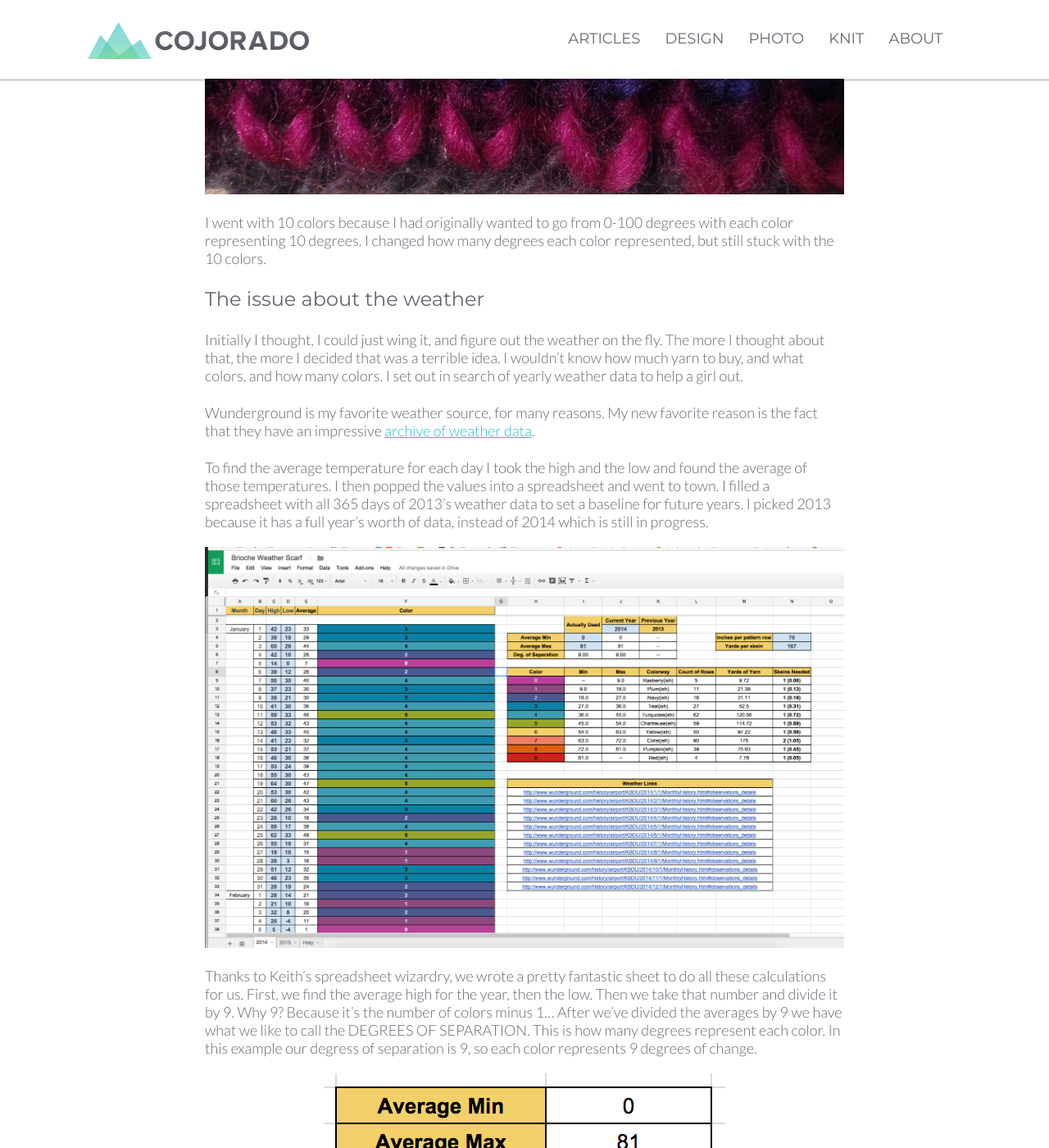
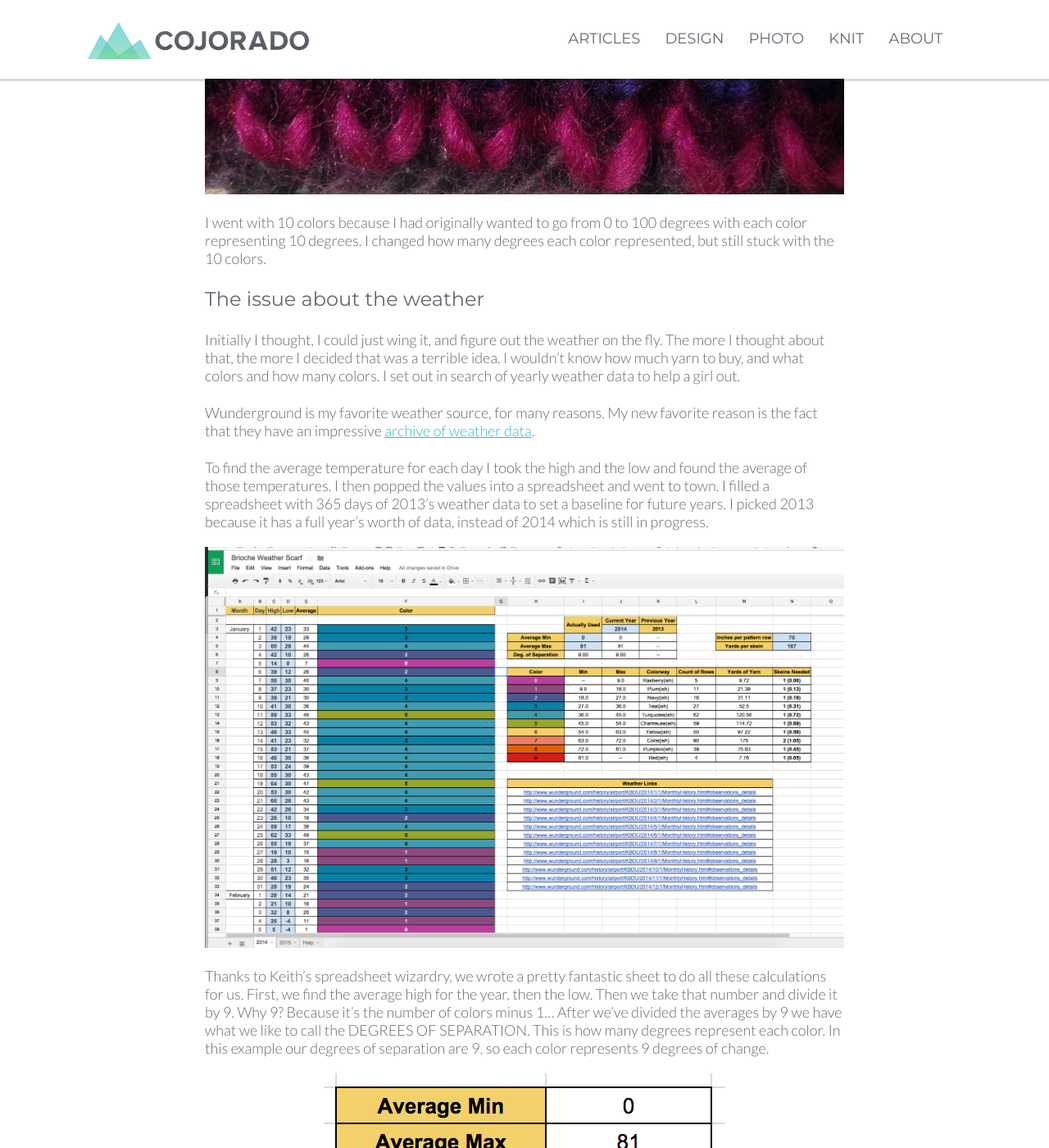
Before and after one commit to Cara-Jo/cojorado, a Jekyll site: the page built from _posts/knitting/2014-12-23-pattern-brioche-weather-scarf.md, in a window 1280 px wide and 1400 px high, scrolled down 2134 px. Shown: the whole window at 82% size. Built offline with Jekyll 4.4.1, drawn with Linux system fonts in a browser that asks for light colours; nearby versions of some CDN libraries; comment, search, counter and statistics services are not loaded; some of the changed text lies outside the part shown.

Commit message:
Grammar updates to Brioche Scarf post.

```diff
--- a/_posts/knitting/2014-12-23-pattern-brioche-weather-scarf.md
+++ b/_posts/knitting/2014-12-23-pattern-brioche-weather-scarf.md
@@ -10,9 +10,9 @@
 date: 2014-12-23T16:36:10-07:00
 comments: true
 ---
-Recently, I was in New York attending the 2014 Girl Develop It Leadership Summit. One of the chapter leaders that I was sitting next to was knitting a small project and we started talking about all the other awesome projects she was working on. She had briefly mentioned that she was also working on a ‘weather scarf’ and initially I thought “what else would you use a scarf in, besides weather?”. She went on to explain that each row was it’s own color that was based on the average temperature for that day.
+Recently, I was in New York attending the 2014 Girl Develop It Leadership Summit. One of the chapter leaders that I was sitting next to was knitting a small project and we started talking about all the other awesome projects she was working on. She had briefly mentioned that she was also working on a ‘weather scarf’ and initially I thought “what else would you use a scarf in, besides the weather?”. She went on to explain that each row was it’s own color that was based on the average temperature for that day.
 
-I thought more about it and decided that would be a fun project to do for 2015. I generally fail at knitting throughout the year, and binge knit in the winter months. Knitting is a nice stress release for me and allows me time to wind down at the end of the day. It also keeps my hands occupied so I don’t chew on them so much.
+I thought more about it and decided that would be a fun project to do for 2015. I generally fail at knitting throughout the year, and binge knit in the winter months. Knitting is a nice stress release for me and allows me time to unwind at the end of the day.
 
 ### Many Questions
 There were a few things I needed to get ready before I jumped into knitting 365 rows of colors.
@@ -44,18 +44,18 @@
 
 ![Swatch](/images/knitting/brioche-swatch.jpg "Color Swatch")
 
-I went with 10 colors because I had originally wanted to go from 0-100 degrees with each color representing 10 degrees. I changed how many degrees each color represented, but still stuck with the 10 colors.
+I went with 10 colors because I had originally wanted to go from 0 to 100 degrees with each color representing 10 degrees. I changed how many degrees each color represented, but still stuck with the 10 colors.
 
 ### The issue about the weather
-Initially I thought, I could just wing it, and figure out the weather on the fly. The more I thought about that, the more I decided that was a terrible idea. I wouldn’t know how much yarn to buy, and what colors, and how many colors. I set out in search of yearly weather data to help a girl out.
+Initially I thought, I could just wing it, and figure out the weather on the fly. The more I thought about that, the more I decided that was a terrible idea. I wouldn’t know how much yarn to buy, and what colors and how many colors. I set out in search of yearly weather data to help a girl out.
 
 Wunderground is my favorite weather source, for many reasons. My new favorite reason is the fact that they have an impressive [archive of weather data](http://www.wunderground.com/history/airport/KBDU/2014/1/1/MonthlyHistory.html#observations_details).
 
 
-To find the average temperature for each day I took the high and the low and found the average of those temperatures. I then popped the values into a spreadsheet and went to town. I filled a spreadsheet with all 365 days of 2013’s weather data to set a baseline for future years. I picked 2013 because it has a full year’s worth of data, instead of 2014 which is still in progress.
+To find the average temperature for each day I took the high and the low and found the average of those temperatures. I then popped the values into a spreadsheet and went to town. I filled a spreadsheet with 365 days of 2013’s weather data to set a baseline for future years. I picked 2013 because it has a full year’s worth of data, instead of 2014 which is still in progress.
 ![Brioche Spreadsheet](/images/knitting/brioche-fullspread.png)
 
-Thanks to Keith’s spreadsheet wizardry, we wrote a pretty fantastic sheet to do all these calculations for us. First, we find the average high for the year, then the low. Then we take that number and divide it by 9. Why 9? Because it's the number of colors minus 1... After we’ve divided the averages by 9 we have what we like to call the DEGREES OF SEPARATION. This is how many degrees represent each color. In this example our degress of separation is 9, so each color represents 9 degrees of change.
+Thanks to Keith’s spreadsheet wizardry, we wrote a pretty fantastic sheet to do all these calculations for us. First, we find the average high for the year, then the low. Then we take that number and divide it by 9. Why 9? Because it's the number of colors minus 1... After we’ve divided the averages by 9 we have what we like to call the DEGREES OF SEPARATION. This is how many degrees represent each color. In this example our degrees of separation are 9, so each color represents 9 degrees of change.
 ![](/images/knitting/brioche-degsep.png)
 
 Math is hard, that is why Keith does it for me.
@@ -64,7 +64,7 @@
 ![](/images/knitting/brioche-allmonths.jpg)
 
 ### The pattern
-In the past I’ve struggled with making scarves because I find them boring and long. But then one day, I discovered the Brioche stitch, and my life has never been the same. The Brioche stitch is a magical stitch that makes all ribbing fluffy, enjoyable, and fast! I hate ribbing - but love how it’s reversible. A lot of people are intimidated by the Brioche stitch because it has an abundance of annoying acronyms. Let me tell you friends, it’s nothing but pure speed knitting satisfaction.
+In the past, I’ve struggled with making scarves because I find them boring and long. But then one day, I discovered the Brioche stitch, and my life has never been the same. The Brioche stitch is a magical stitch that makes all ribbing fluffy, enjoyable, and fast! I hate ribbing - but love how it’s reversible. A lot of people are intimidated by the Brioche stitch because it has an abundance of annoying acronyms. Let me tell you friends, it’s nothing but pure speed knitting satisfaction.
 
 #### Here’s the super easy pattern:
 
@@ -76,7 +76,7 @@
 
 **Set up Row:** K2, \*(wyf) slip 1, YO, K1; repeat from \* to last two stitches, K1, S1
 
-**Pattern Row :** K2 \*(wyf) slip 1, K2TOG; repeat from \* to last two stitches K1, S1
+**Pattern Row:** K2 \*(wyf) slip 1, K2TOG; repeat from \* to last two stitches K1, S1
 
 Repeat Pattern Row twice for each day, this will create what appears as one row. Since the Brioche stitch is a special fluffy flower, two rows equal what appears to be one wide row. By doing two rows each day, all the yarn ends will stay on the same side of the scarf and you won’t run into that problem of having the yarn you need on the other side of the row. The two stitches on either side of the pattern are to create a clean edge up the scarf, optional if you're not into that.
 
@@ -93,9 +93,9 @@
 ### You can do it too!
 I’ve made the spreadsheet [publicly available](https://docs.google.com/spreadsheets/d/1pjsKu63y7HSVjkdF7K62ibfLJBV95QZR4Mbh4eoGtWc/edit?usp=sharing){:target="_blank"} for this pattern, with all the work already done for you! All you need to do is enter in the highs and the lows for each day and it will calculate everything for you. Questions? Comment below!
 
-_Note: anywhere you see a light blue cell is a cell you can edit. Well you can edit any cell you want - but these special blue cells are the ones that are used for calulations_
+_Note: anywhere you see a light blue cell is a cell you can edit. Well, you can edit any cell you want - but these special blue cells are the ones that are used for calulations_
 
-I have provided two tabs for you to get started. Tab one, is the previous year’s data. This will help you set up a baseline temperature to calculate the degrees of separation, as well as calculate the yardage you’ll need of each color.
+I have provided two tabs for you to get started. Tab one is the previous year’s data. This will help you set up a baseline temperature to calculate the degrees of separation, as well as calculate the yardage you’ll need of each color.
 
 The colors are conditional statements that you can change to match your color scheme.
 ![](/images/knitting/brioche-conditional.png)
```
Also changed, not shown: other parts of _posts/knitting/2014-12-23-pattern-brioche-weather-scarf.md (+1 -1 lines).
